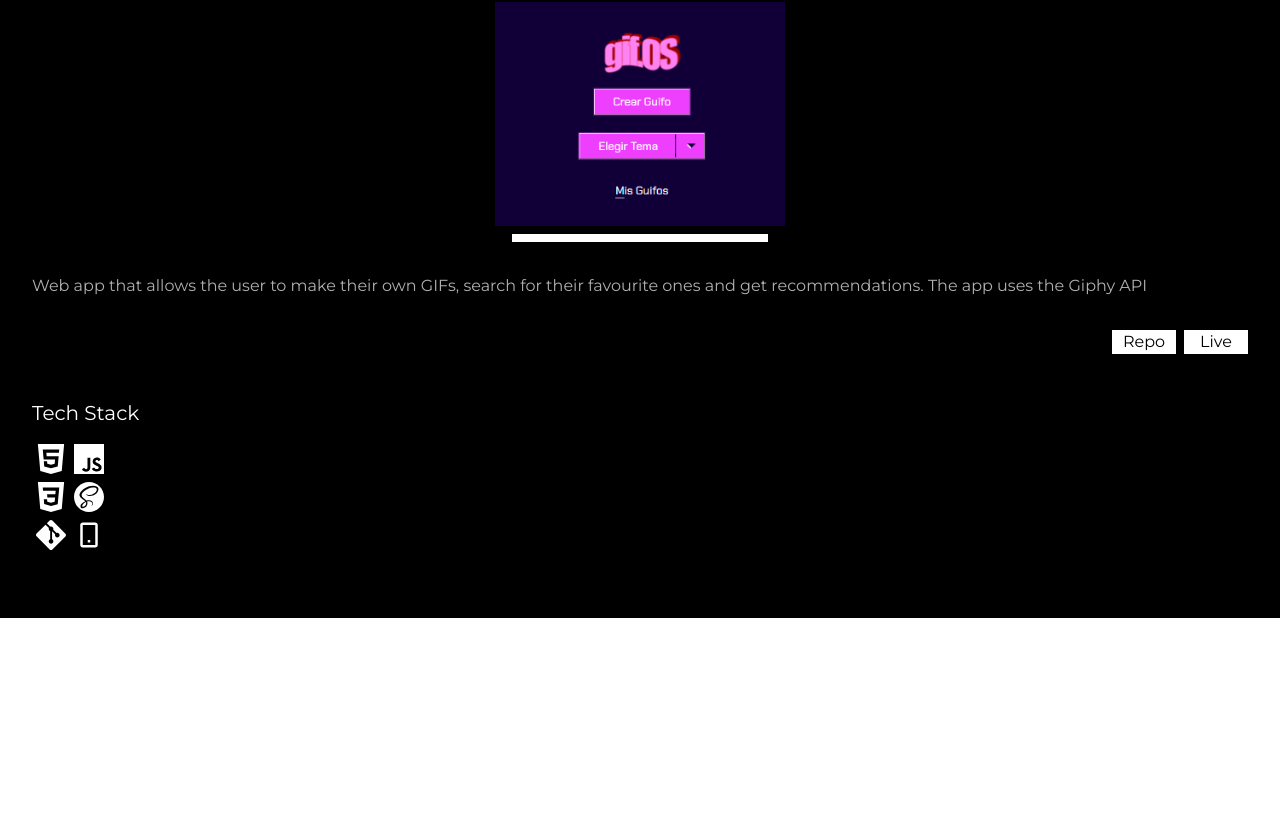
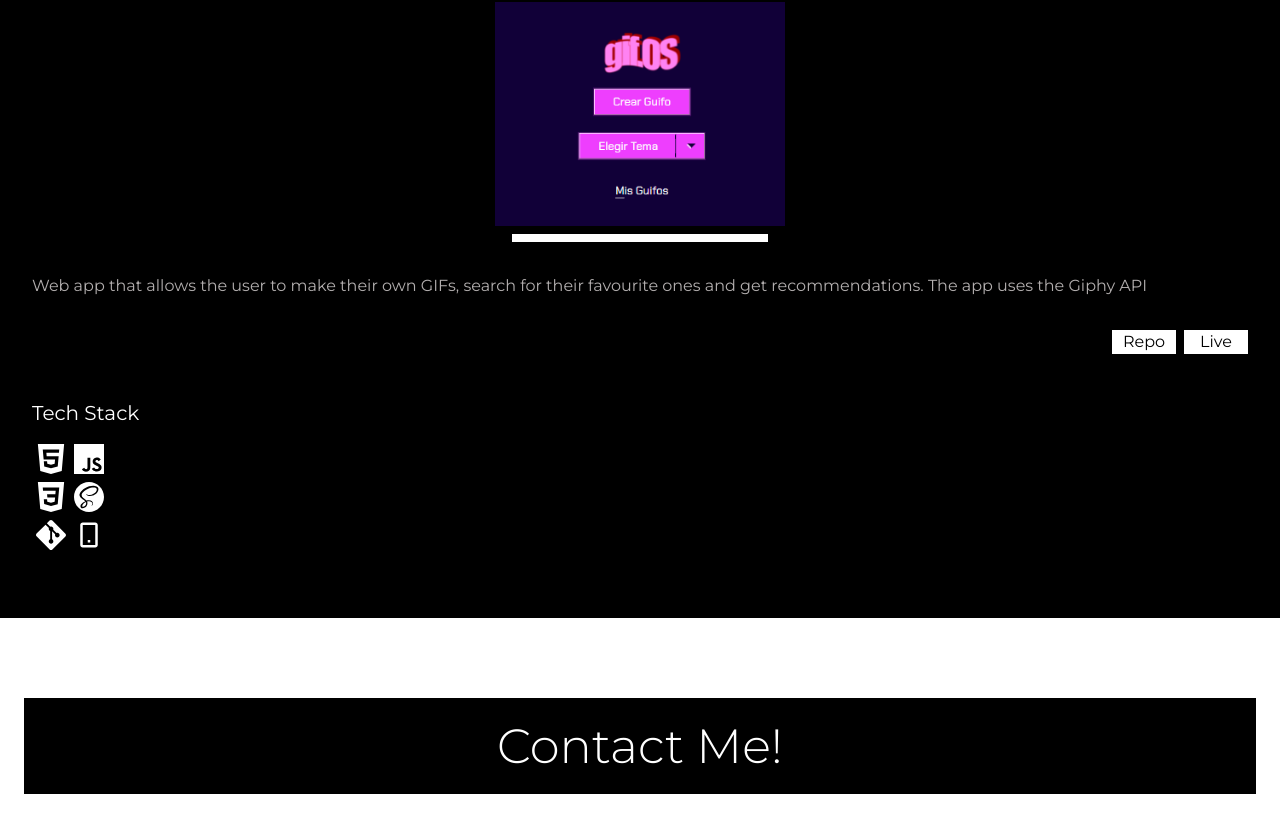
Before and after one commit to raulandreroman/new-portfolio, a React (Create React App) app: page / in a window 1280 px wide. Shown: the part 1719-2551 px from the top of the page. Before the commit the page ends 2337 px from the top, so only its background shows below. Built offline with nearby package versions, Linux system fonts and the light colour scheme.

Commit message:
:boom: feat: Adds contact me section

```diff
--- /dev/null
+++ b/src/components/Contact/index.js
@@ -0,0 +1,14 @@
+import React from 'react';
+
+export default function Contact(props) {
+  const { theme, handleClick } = props;
+  return (
+    <div className="flex flex-col">
+      <button onClick={()=> handleClick('email')} className={`bg-${theme}-secondary my-20 mx-6 p-3`}>
+        <span className={`text-${theme}-bg text-5xl font-light`}>
+          Contact Me!
+        </span>
+      </button>
+    </div>
+  );
+}
--- a/src/components/Project/index.js
+++ b/src/components/Project/index.js
@@ -1,20 +1,23 @@
 import React from 'react';
 import TechStack from '../TechStack';
-import Preview from '../Preview'
+import Preview from '../Preview';
 
 export default function Project(props) {
-  const { title, summary, firstLink, secondLink, techStack, previewUrl } = props.details;
-
-  function handleClick(url) {
-    const newWindow = window.open(url, '_blank', 'noopener,noreferrer');
-    if (newWindow) newWindow.opener = null;
-  }
+  const {
+    title,
+    summary,
+    firstLink,
+    secondLink,
+    techStack,
+    previewUrl,
+  } = props.details;
+  const { handleClick } = props;
 
   return (
     <div className={`flex flex-col mb-12`}>
       <h4 className={'text-white my-3'}>{title}</h4>
-      <button onClick={()=> handleClick(secondLink)}>
-      <Preview previewUrl={previewUrl} />
+      <button onClick={() => handleClick(secondLink)}>
+        <Preview previewUrl={previewUrl} />
       </button>
       <p className={'text-whiteish'}>{summary}</p>
       <div className={'flex justify-end my-8'}>
@@ -32,7 +35,6 @@ export default function Project(props) {
         </button>
       </div>
       <TechStack content={techStack} />
-
     </div>
   );
 }
--- a/src/components/ProjectsSection/index.js
+++ b/src/components/ProjectsSection/index.js
@@ -3,11 +3,13 @@ import projects from '../../data/projects.json';
 import Project from '../Project';
 
 export default function ProjectsSection(props) {
+
+
   return (
     <div className={`bg-black px-8 py-4 mt-7 flex flex-col`}>
       <h1 className={`font-light  text-white center m-auto mb-10 mt-2`}>Projects</h1>
       {projects.map((project, key) => {
-        return <Project details={project} key={key} />;
+        return <Project details={project} key={key} handleClick={props.handleClick}/>;
       })}
     </div>
   );
--- a/src/pages/Home/index.js
+++ b/src/pages/Home/index.js
@@ -5,10 +5,19 @@ import { ThemeContext } from '../../utilities/ThemeContext';
 import CallToAction from '../../components/CallToAction';
 import About from '../../components/About';
 import ProjectsSection from '../../components/ProjectsSection'
+import Contact from '../../components/Contact'
 
 export default function Home() {
   const { theme } = React.useContext(ThemeContext);
+  function handleClick(url) {
+    if(url=== 'email') {
+      window.location = 'mailto:raulandrerd@gmail.com'
+    } else{
+      const newWindow = window.open(url, '_blank', 'noopener,noreferrer');
+      if (newWindow) newWindow.opener = null;
+    }
 
+  }
   return (
     <>
       <Helmet
@@ -22,7 +31,8 @@ export default function Home() {
       ;
       <CallToAction theme={theme} />
       <About theme={theme} />
-      <ProjectsSection theme={theme} />
+      <ProjectsSection theme={theme} handleClick={handleClick} />
+      <Contact theme={theme} handleClick={handleClick}/>
     </>
   );
 }
```
